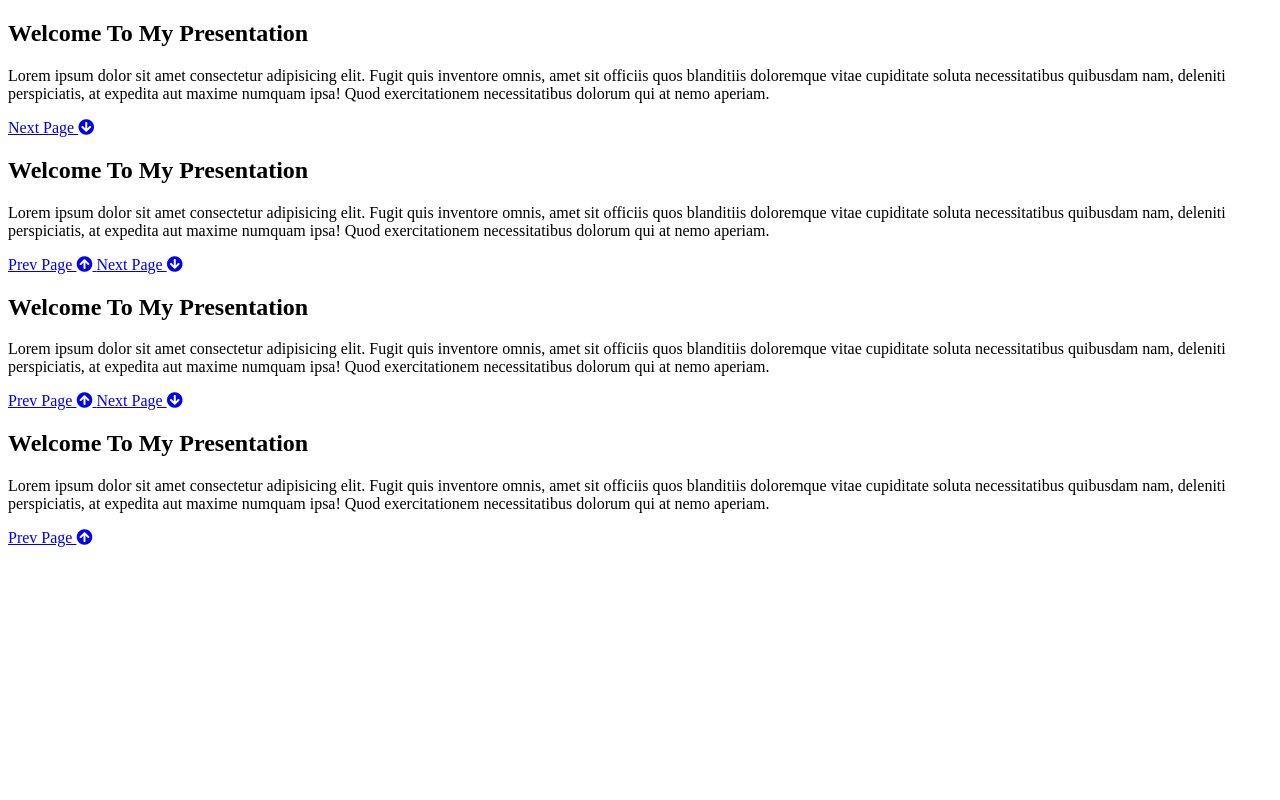
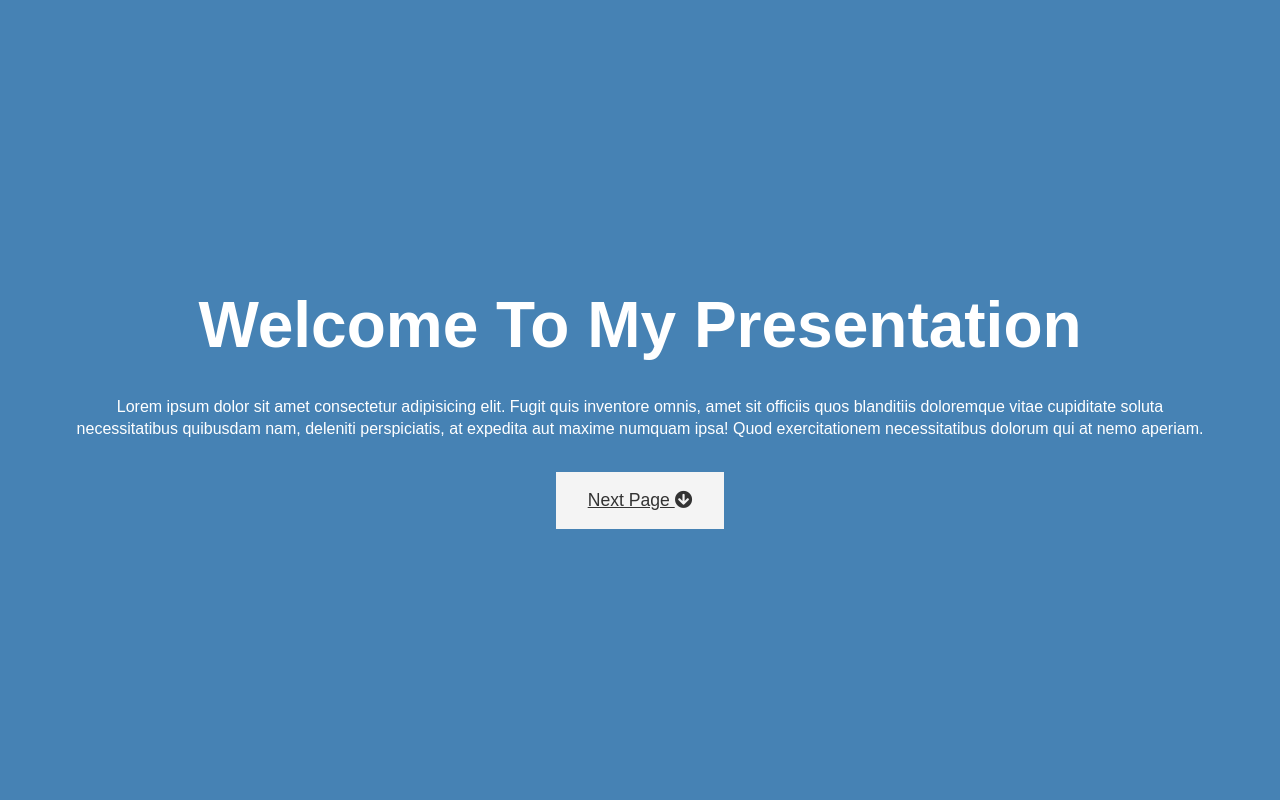
Before and after one commit to Benneee/HTML-CSS-Refresh, a plain HTML site: page presentation_website/index.html in a window 1280 px wide. Shown: the top 800 px of the page. Drawn offline with nearby package versions, Linux system fonts and the light colour scheme.

Commit message:
Completed presentation website

```diff
--- a/presentation_website/index.html
+++ b/presentation_website/index.html
@@ -46,7 +46,7 @@
       </p>
 
       <div>
-        <a href="#page-1" class="bt btn-dark"
+        <a href="#page-1" class="btn btn-dark"
           >Prev Page <i class="fa fa-arrow-circle-up"></i>
         </a>
 
@@ -80,7 +80,7 @@
     </section>
 
     <!--Page 4-->
-    <section id="page-3" class="page">
+    <section id="page-4" class="page">
       <h1>Welcome To My Presentation</h1>
 
       <p>
@@ -92,10 +92,36 @@
       </p>
 
       <div>
-        <a href="#page-2" class="btn"
+        <a href="#page-3" class="btn"
           >Prev Page <i class="fa fa-arrow-circle-up"></i>
         </a>
       </div>
     </section>
+
+    <!-- jQuery CDN -->
+    <script
+      src="https://code.jquery.com/jquery-3.4.1.min.js"
+      integrity="sha256-CSXorXvZcTkaix6Yvo6HppcZGetbYMGWSFlBw8HfCJo="
+      crossorigin="anonymous"
+    ></script>
+
+    <script>
+
+    // Smooth Scrolling
+    $(".btn").on("click", function(event) {
+      if (this.hash !== "") {
+        event.preventDefault();
+
+        const hash = this.hash;
+
+        $("html, body").animate(
+          {
+            scrollTop: $(hash).offset().top
+          },
+          800
+        );
+      }
+    });
+    </script>
   </body>
 </html>
--- a/presentation_website/style.css
+++ b/presentation_website/style.css
@@ -0,0 +1,99 @@
+/* Colors for each page & Animation speed */
+/* Using CSS variables */
+:root {
+  --page-1-color: steelblue;
+  --page-2-color: tan;
+  --page-3-color: teal;
+  --page-4-color: slateblue;
+  --animate-speed: 2s;
+}
+
+body {
+  font-family: Arial, Helvetica, sans-serif;
+  line-height: 1.4;
+  color: #fff;
+  margin: 0;
+  padding: 0;
+  overflow: hidden;
+  scroll-behavior: smooth;
+}
+
+/* setting page colors */
+#page-1 {
+  background: var(--page-1-color);
+}
+#page-2 {
+  background: var(--page-2-color);
+}
+#page-3 {
+  background: var(--page-3-color);
+}
+#page-4 {
+  background: var(--page-4-color);
+}
+
+.page {
+  display: flex;
+  flex-direction: column;
+  height: 100vh;
+  align-items: center;
+  justify-content: center;
+  text-align: center;
+  padding: 0 4rem;
+}
+
+.page h1 {
+  font-size: 4rem;
+  line-height: 1.2;
+  margin: 1rem;
+}
+
+.page p {
+  font-size: 1rem;
+}
+
+.btn {
+  display: inline-block;
+  padding: 1rem 2rem;
+  background: #f4f4f4;
+  color: #333;
+  border: none;
+  margin-top: 1rem;
+  font-size: 1.1rem;
+  transition: all 0.3s ease-in;
+}
+
+.btn:hover,
+.btn-dark {
+  background: #333;
+  color: #fff;
+}
+
+.btn:dark-hover {
+  background: #f4f4f4;
+  color: #333;
+}
+
+/* Page Animation */
+#page-1 h1 {
+  transform: translateY(-1200px);
+  animation: heading var(--animate-speed) forwards ease-in;
+}
+
+#page-1 p {
+  transform: translateX(-1800px);
+  animation: text var(--animate-speed) forwards ease-in 2s;
+}
+
+/* Keyframe */
+@keyframes heading {
+  to {
+    transform: translateY(0px);
+  }
+}
+
+@keyframes text {
+  to {
+    transform: translateX(0px);
+  }
+}
```
